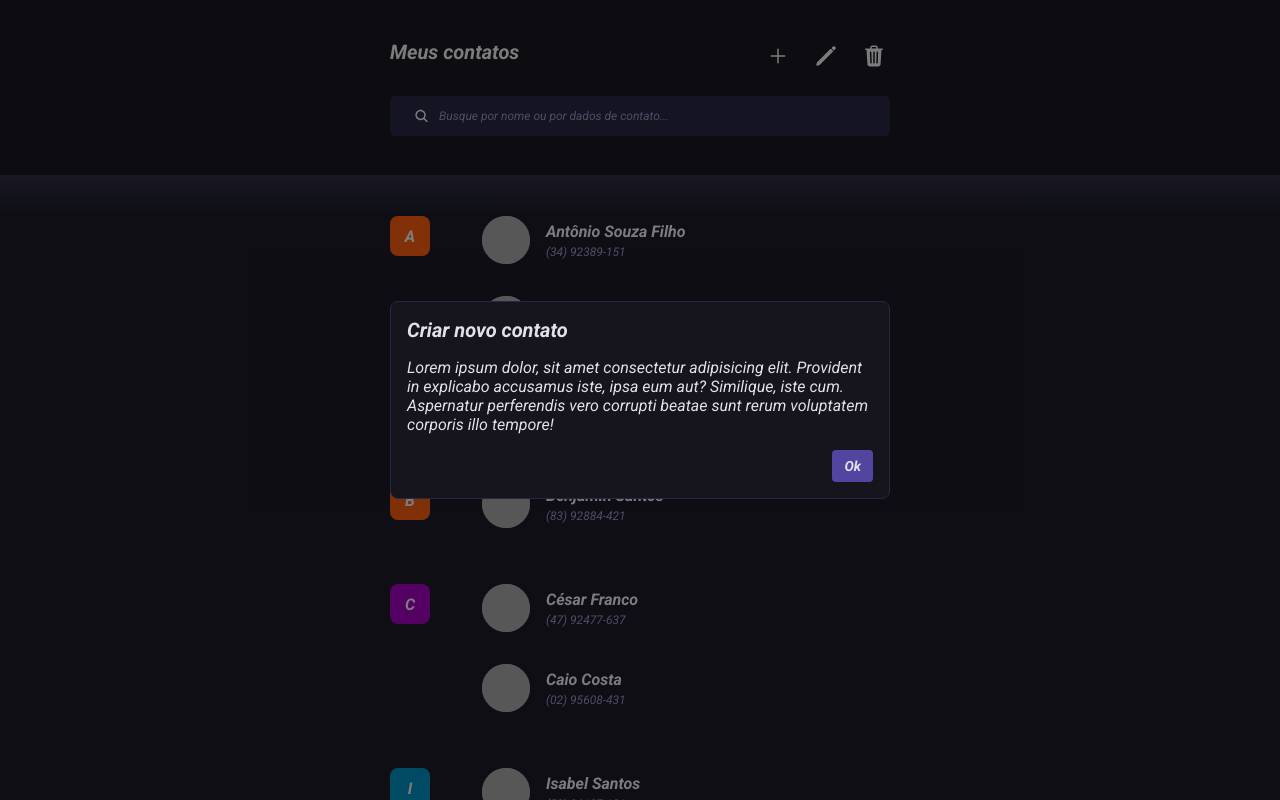
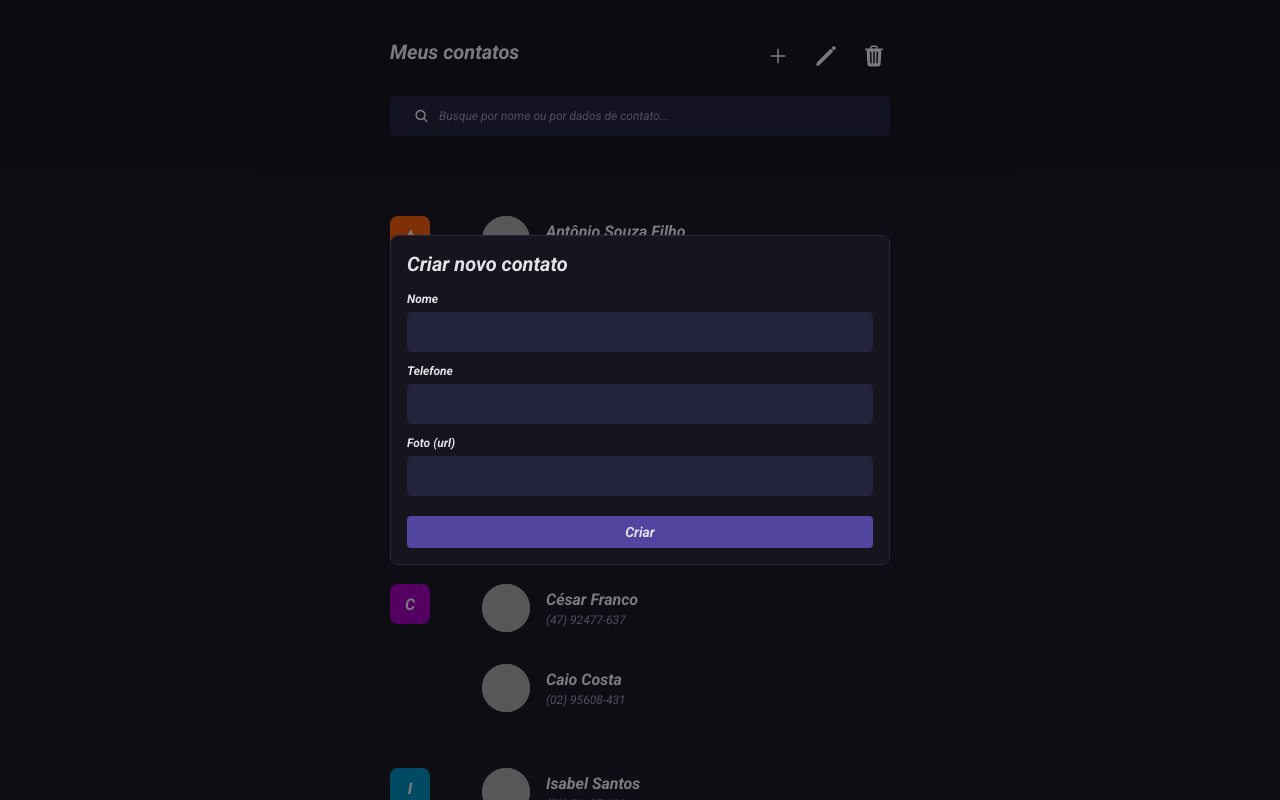
Before and after one commit to IgoCarvalho/bora-codar, a React (Vite) app in the folder 16-pagina-de-contatos/: page / in a window 1280 px wide. Both pictures are taken after a click on the button 778 px from the left and 56 px from the top of the page. Built offline with nearby package versions, Linux system fonts and the light colour scheme; grey boxes are pictures that could not be loaded.

Commit message:
✨ create newContact form

```diff
--- a/16-pagina-de-contatos/src/components/Header/Header.styles.ts
+++ b/16-pagina-de-contatos/src/components/Header/Header.styles.ts
@@ -43,3 +43,15 @@ export const ActionButton = styled.button`
     background-color: var(--violet-800);
   }
 `;
+
+export const NewContactForm = styled.form`
+  display: flex;
+  flex-direction: column;
+  gap: 20px;
+`;
+
+export const NewContactFormFields = styled.div`
+  display: flex;
+  flex-direction: column;
+  gap: 12px;
+`;
--- a/16-pagina-de-contatos/src/components/Header/Header.tsx
+++ b/16-pagina-de-contatos/src/components/Header/Header.tsx
@@ -1,7 +1,9 @@
-import { useState } from 'react';
+import { FormEvent, useState } from 'react';
 
+import { Button } from '../Button/Button';
 import { Input } from '../Input/Input';
 import { Modal } from '../Modal/Modal';
+import { TextField } from '../TextField/TextField';
 import { AddIcon } from '../icons/AddIcon';
 import { PencilIcon } from '../icons/PencilIcon';
 import { TrashIcon } from '../icons/TrashIcon';
@@ -11,6 +13,8 @@ import {
   ActionsContainer,
   Container,
   Content,
+  NewContactForm,
+  NewContactFormFields,
   TopContent,
 } from './Header.styles';
 
@@ -20,8 +24,13 @@ export function Header() {
   function handleOpenNewContactModal() {
     setIsNewContactModalOpen(true);
   }
+
   function handleCloseNewContactModal() {
     setIsNewContactModalOpen(false);
+  }
+
+  function handleNewContactForm(event: FormEvent) {
+    event.preventDefault();
   }
 
   return (
@@ -57,11 +66,17 @@ export function Header() {
         title="Criar novo contato"
         isOpen={isNewContactModalOpen}
         onClose={handleCloseNewContactModal}
+        disableSuccessButton
       >
-        Lorem ipsum dolor, sit amet consectetur adipisicing elit. Provident in
-        explicabo accusamus iste, ipsa eum aut? Similique, iste cum. Aspernatur
-        perferendis vero corrupti beatae sunt rerum voluptatem corporis illo
-        tempore!
+        <NewContactForm onSubmit={handleNewContactForm}>
+          <NewContactFormFields>
+            <TextField label="Nome" name="name" autoFocus />
+            <TextField label="Telefone" name="phone" />
+            <TextField label="Foto (url)" name="imageUrl" />
+          </NewContactFormFields>
+
+          <Button>Criar</Button>
+        </NewContactForm>
       </Modal>
     </>
   );
--- a/16-pagina-de-contatos/src/components/Input/Input.tsx
+++ b/16-pagina-de-contatos/src/components/Input/Input.tsx
@@ -4,7 +4,7 @@ import { SearchIcon } from '../icons/SearchIcon';
 
 import { Container } from './Input.styles';
 
-type InputProps = {
+export type InputProps = {
   icon?: boolean;
 } & InputHTMLAttributes<HTMLInputElement>;
 
--- a/16-pagina-de-contatos/src/components/Modal/Modal.styles.ts
+++ b/16-pagina-de-contatos/src/components/Modal/Modal.styles.ts
@@ -16,6 +16,7 @@ export const TriggerContainer = styled.div``;
 
 export const DialogContainer = styled(Dialog)`
   position: fixed;
+  z-index: 20;
   inset: 0;
   display: flex;
   justify-content: center;
@@ -43,7 +44,7 @@ export const DialogPanel = styled(Dialog.Panel)`
 `;
 
 export const DialogContent = styled.div`
-  padding: 16px 0;
+  padding-top: 16px;
 `;
 
 export const DialogTitle = styled(Dialog.Title)`
@@ -55,4 +56,5 @@ export const DialogActionsContainer = styled.div`
   display: flex;
   justify-content: flex-end;
   gap: 8px;
+  padding-top: 16px;
 `;
--- a/16-pagina-de-contatos/src/components/Modal/Modal.tsx
+++ b/16-pagina-de-contatos/src/components/Modal/Modal.tsx
@@ -16,6 +16,7 @@ type ModalProps = {
   title: string;
   isOpen?: boolean;
   successButtonText?: string;
+  disableSuccessButton?: boolean;
   onSuccess?: () => void;
   onClose?: () => void;
 };
@@ -25,6 +26,7 @@ export function Modal({
   title,
   onSuccess,
   onClose,
+  disableSuccessButton = false,
   isOpen = false,
   successButtonText = 'Ok',
 }: ModalProps) {
@@ -45,9 +47,11 @@ export function Modal({
 
         <DialogContent>{children}</DialogContent>
 
-        <DialogActionsContainer>
-          <Button onClick={handleSuccessButton}>{successButtonText}</Button>
-        </DialogActionsContainer>
+        {disableSuccessButton || (
+          <DialogActionsContainer>
+            <Button onClick={handleSuccessButton}>{successButtonText}</Button>
+          </DialogActionsContainer>
+        )}
       </DialogPanel>
     </DialogContainer>
   );
--- /dev/null
+++ b/16-pagina-de-contatos/src/components/TextField/TextField.styles.ts
@@ -0,0 +1,12 @@
+import styled from 'styled-components';
+
+export const Container = styled.div`
+  display: flex;
+  flex-direction: column;
+  gap: 6px;
+
+  label {
+    font-size: 12px;
+    font-weight: 700;
+  }
+`;
--- /dev/null
+++ b/16-pagina-de-contatos/src/components/TextField/TextField.tsx
@@ -0,0 +1,17 @@
+import { Input, InputProps } from '../Input/Input';
+
+import { Container } from './TextField.styles';
+
+type TextFieldProps = {
+  label: string;
+  name: string;
+} & InputProps;
+
+export function TextField({ label, name, ...props }: TextFieldProps) {
+  return (
+    <Container>
+      <label htmlFor={name}>{label}</label>
+      <Input id={name} name={name} {...props} />
+    </Container>
+  );
+}
```
